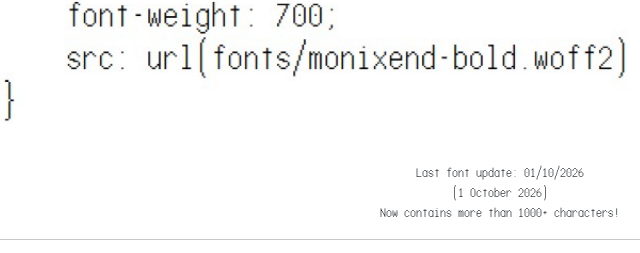
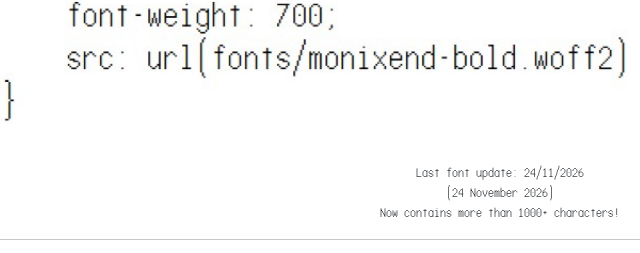
Before and after one commit to xls2009/Monixend-Font, a plain HTML site: page index.html in a window 1280 px wide. Shown: the part 940-1193 px from the top of the page, 140-780 px from the left. Drawn offline with nearby package versions, Linux system fonts and the light colour scheme.

Commit message:
24 November 2026 Font Update

```diff
--- a/index.html
+++ b/index.html
@@ -40,8 +40,8 @@
             </button>
         </div>
         <div class="small-text">
-            <p>Last font update: 01/10/2026</p>
-            <p>(1 October 2026)</p>
+            <p>Last font update: 24/11/2026</p>
+            <p>(24 November 2026)</p>
             <p>Now contains more than 1000+ characters!</p>
         </div>
         <hr>
```
Also changed, not shown: fonts/monixend-bold.ttf, fonts/monixend-bold.woff2, fonts/monixend.ttf, fonts/monixend.woff2, 2 other files.
